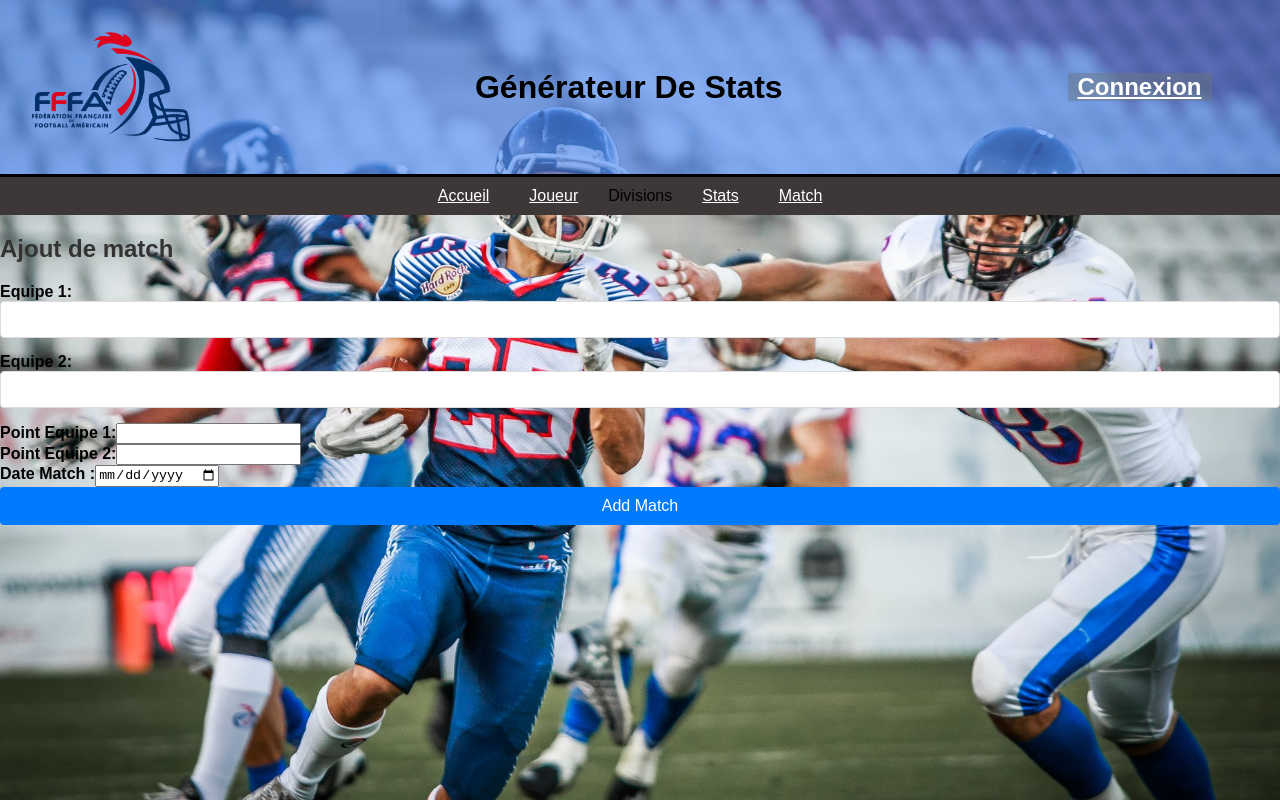
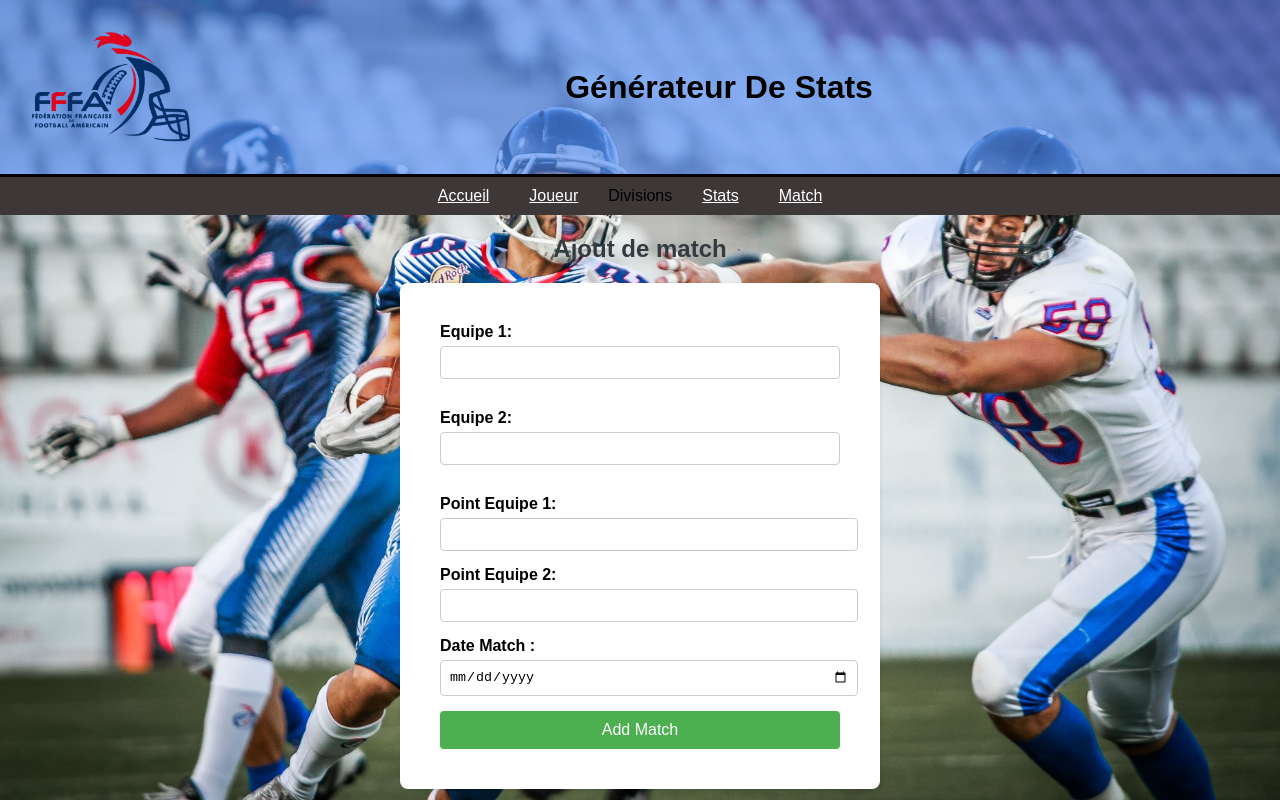
Before and after one commit to Haruka666/FFFA, a React (Create React App) app: page /Match in a window 1280 px wide. Built offline with nearby package versions, Linux system fonts and the light colour scheme.

Commit message:
Direction

```diff
--- a/src/component/Accueil.js
+++ b/src/component/Accueil.js
@@ -1,13 +1,13 @@
-import '../styles/Accueil.css'
+import '../styles/Accueil.css';
 import Logo_FFFA from '../images/Logo_FFFA.png';
-import { Link } from 'react-router-dom';
+import Navbar from './Navbar';
 
 function Accueil({ children }) {
 	return (
+	<div>
 	<div className='fffa-banner'>
 	<img src ={Logo_FFFA} alt= 'logo_fffa_2013' className='fffa-logo'/>
-	<h1 className='fffa-title'> Générateur De Stats</h1>
-	<h2 className='fffa-login'><Link to="/Connexion">Connexion</Link></h2></div>
+	<h1 className='fffa-title'> Générateur De Stats</h1></div><Navbar /></div>
 	);
 }
 
--- a/src/component/App.js
+++ b/src/component/App.js
@@ -1,13 +1,13 @@
 import React from 'react';
 import '../styles/App.css';
-import Accueil from './Accueil';
+import Connexion from '../pages/Connexion';
 import Navbar from './Navbar';
 import Body from './Body';
 
 function App() {
   return (
     <div className='App'>
-      <Accueil /><Navbar /><Body />
+      <Connexion />
     </div>
   );
 }
--- a/src/component/Body.js
+++ b/src/component/Body.js
@@ -1,8 +1,10 @@
 import '../styles/Body.css'
 import Equipement from '../images/Equipement.png';
+import Accueil from './Accueil';
 function Body() {
     return(
-        <div className='body-css'>
+        <div><Accueil />
+        <div className='body-css '>
             <h1 className='mini-titre'>REGLE DE BASE</h1>
             <h2>
                 <p className='body-reglement'>
@@ -36,7 +38,7 @@ function Body() {
             </h2>
             <h1 className='mini-titre'>L’EQUIPEMENT</h1>
            <div className='body-reglement'><img src ={Equipement} alt= 'Equipement-foot-us' className='body-image'/></div>
-        </div>
+        </div></div>
     )
 }
 
--- a/src/component/Navbar.js
+++ b/src/component/Navbar.js
@@ -12,7 +12,7 @@ function Navbar() {
   return (
 <nav>
       <ul>
-        <li><Link to="/">Accueil</Link></li>
+        <li><Link to="/Accueil">Accueil</Link></li>
         <li><Link to="/Joueur">Joueur</Link></li>
         <li onMouseEnter={toggleDivisions} onMouseLeave={toggleDivisions}>
           <span>Divisions</span>
--- a/src/pages/Connexion.js
+++ b/src/pages/Connexion.js
@@ -4,6 +4,7 @@ import Accueil from '../component/Accueil';
 import { Link } from 'react-router-dom';
 import { login } from '../services/api';
 import { useNavigate } from 'react-router-dom';
+import Logo_FFFA from '../images/Logo_FFFA.png';
 import '../styles/Connexion.css'
 
 
@@ -19,7 +20,7 @@ function Connexion() {
     const result = await login(username, password);
     if (result.success) {
       // Sauvegarder le token ou les informations de l'utilisateur si nécessaire
-      navigate('/');
+      navigate('/Body');
     } else {
       setError(result.message);
     }
@@ -27,9 +28,11 @@ function Connexion() {
 
   return (
     <div>
-      <Accueil />
-      <Navbar></Navbar><p></p>
-      <div className="Auth-form-container">
+      <div className='fffa-banner'>
+	<img src ={Logo_FFFA} alt= 'logo_fffa_2013' className='fffa-logo'/>
+	<h1 className='fffa-title'> Générateur De Stats</h1>
+	<h2 className='fffa-login'><Link to="/Connexion">Connexion</Link></h2></div>
+      <div className="Auth-form-container App">
       <h2>Login</h2>
       <form onSubmit={handleSubmit}>
         <div>
--- a/src/pages/Joueur.js
+++ b/src/pages/Joueur.js
@@ -29,7 +29,6 @@ function Joueur() {
   return (
     <div>
       <Accueil />
-      <Navbar />
       <p></p>
       <div className='Search-Joueur'>
         <img src={User_Logo} alt='Logo_User' className='User-Logo' />
--- a/src/pages/Match.js
+++ b/src/pages/Match.js
@@ -1,5 +1,5 @@
 import React, {useState} from 'react';
-import Navbar from '../component/Navbar';
+import '../styles/Match.css';
 import Accueil from '../component/Accueil';
 import { addMatch } from '../services/api';
 
@@ -24,7 +24,6 @@ function Match() {
   return (
     <div>
       <Accueil />
-      <Navbar></Navbar>
       <div><h2>Ajout de match</h2>
       <form className= "form_match" onSubmit={handleSubmit}>
         <div>
--- a/src/pages/Stats.js
+++ b/src/pages/Stats.js
@@ -39,7 +39,6 @@ function Stats() {
   return (
     <div>
       <Accueil />
-      <Navbar></Navbar>
       <div className="app-container">
       </div>
       <form className="football-stats-form" onSubmit={handleSubmit}>
--- a/src/styles/Match.css
+++ b/src/styles/Match.css
@@ -0,0 +1,63 @@
+
+  .container {
+    max-width: 80px;
+    margin: 0 auto;
+    padding: 20px;
+  }
+
+  h2 {
+    text-align: center;
+    color: #343a40;
+    margin-bottom: 20px;
+  }
+
+  .form_match {
+    flex: 1;
+    display: flex;
+    flex-direction: column;
+    background-color: #fff;
+    padding: 40px;
+    border-radius: 8px;
+    box-shadow: 0 2px 4px rgba(0, 0, 0, 0.1);
+    max-width: 400px;
+    margin: 0 auto;
+  }
+
+  .form_match div {
+    margin-bottom: 15px;
+  }
+
+  .form_match label {
+    display: block;
+    margin-bottom: 5px;
+    font-weight: bold;
+  }
+
+  .form_match input {
+    width: 100%;
+    padding: 8px;
+    border: 1px solid #ccc;
+    border-radius: 4px;
+  }
+
+  .form_match button {
+    display: block;
+    width:100%;
+    padding: 10px;
+    background-color: #4CAF50;
+    color: white;
+    border: none;
+    border-radius: 4px;
+    cursor: pointer;
+    font-size: 16px;
+  }
+
+  .form_match button:hover {
+    background-color: #45a049;
+  }
+
+  p {
+    text-align: center;
+    font-size: 16px;
+    color: #28a745;
+  }
```
Also changed, not shown: src/index.js (+7 -0 lines), 1 other file (tests, documents, lock files or other folders).
